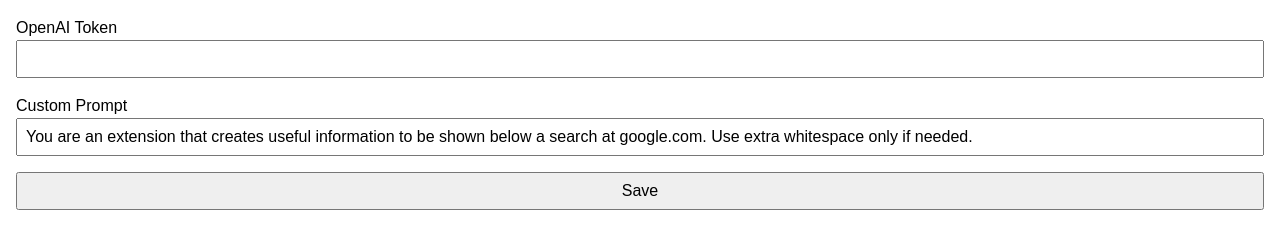
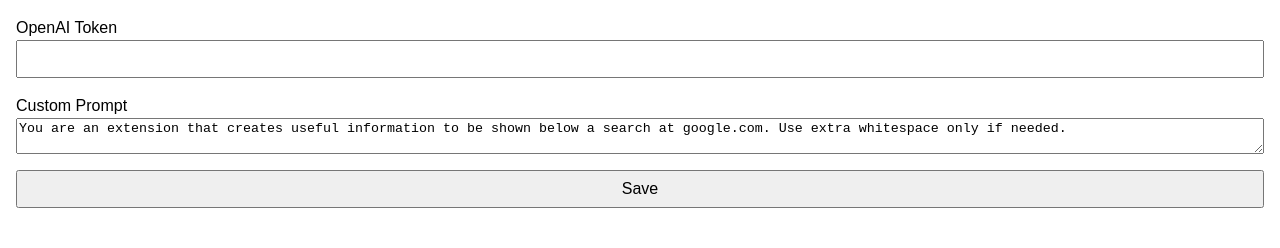
Before and after one commit to arc25275/chatGPT-Google, a browser extension: page options.html in a window 1280 px wide. Drawn offline with Linux system fonts and the light colour scheme.

Commit message:
Change prompt input to textarea

```diff
--- a/options.html
+++ b/options.html
@@ -1,5 +1,6 @@
 <!DOCTYPE html>
 <html lang="en">
+
 <head>
 	<meta charset="utf-8" />
 </head>
@@ -12,7 +13,7 @@
 		</label>
 		<label>
 			Custom Prompt
-				<input id="prompt" name="prompt" />
+			<textarea id="prompt" name="prompt"></textarea>
 		</label>
 		<button type="submit">Save</button>
 	</form>
@@ -27,23 +28,28 @@
 		margin: 0;
 		padding: 0;
 	}
+
 	form {
 		display: flex;
 		flex-direction: column;
 		padding: 1rem;
 	}
+
 	label {
 		display: flex;
 		flex-direction: column;
 		margin-bottom: 1rem;
 	}
+
 	input {
 		font-size: 1rem;
 		padding: 0.5rem;
 	}
+
 	button {
 		font-size: 1rem;
 		padding: 0.5rem;
 	}
 </style>
+
 </html>
```
Also changed, not shown: manifest.json. Lines whose indentation alone changed are shown as unchanged.
